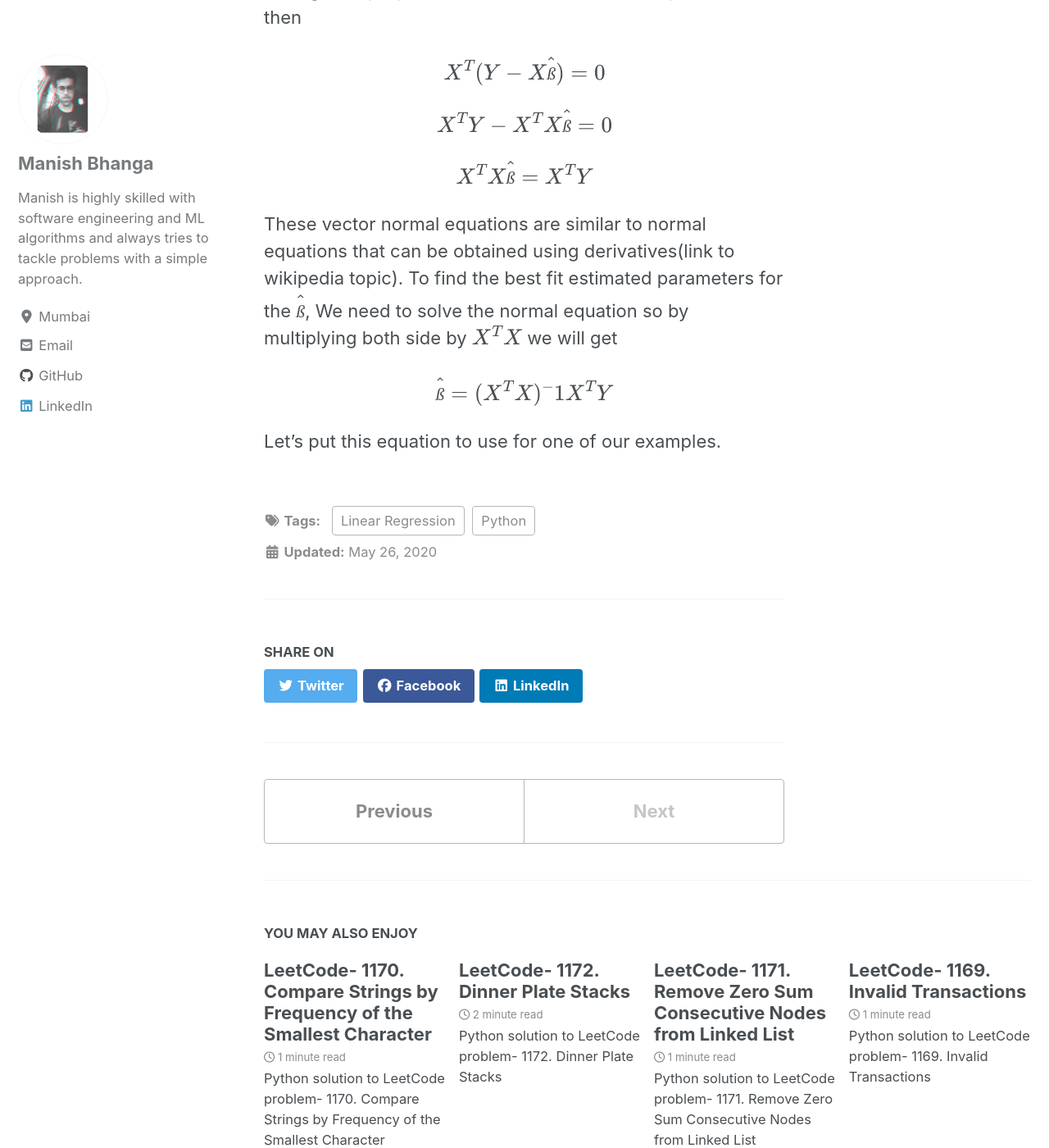
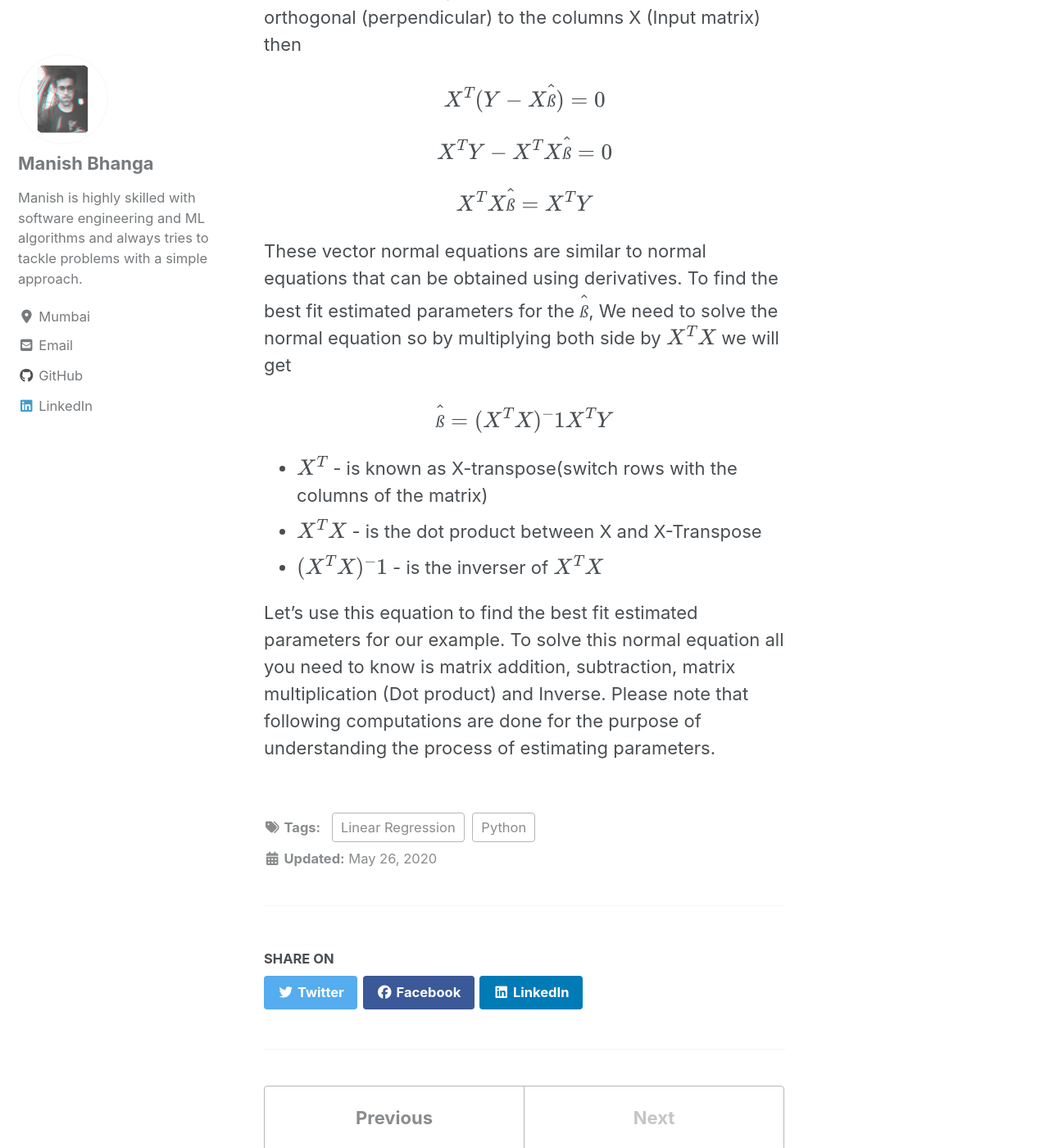
Before and after one commit to bhanga-manish/bhanga.github.io, a Jekyll site: the page built from _posts/2020-05-26-Calculating Multiple Linear Regression Parameters.md, in a window 1280 px wide and 1400 px high, scrolled down 1957 px. Shown: the whole window at 82% size. Built offline with Jekyll 4.4.1, drawn with Linux system fonts in a browser that asks for light colours; cached includes are drawn as plain includes; nearby versions of some CDN libraries; formulas are drawn with MathJax 3; some of the changed text lies outside the part shown.

```diff
--- a/_posts/2020-05-26-Calculating Multiple Linear Regression Parameters.md
+++ b/_posts/2020-05-26-Calculating Multiple Linear Regression Parameters.md
@@ -22,7 +22,9 @@
 
 The process of derivation is more convenient with the help of vectors and matrices.
 
+<p align="center"">
 <img src="{{ site.url }}{{ site.baseurl }}/images/MLR/MLR_matrix_form.png" alt="Matrices and vectors">
+</p>
 
 With this compact notation, the linear regression model can be written in the form.
 
@@ -40,8 +42,13 @@
 
 $$ X^TX\hat{ß} = X^TY $$
 
-These vector normal equations are similar to normal equations that can be obtained using derivatives(link to wikipedia topic). To find the best fit estimated parameters for the $\hat{ß}$, We need to solve the normal equation so by multiplying both side by $X^TX$ we will get
+These vector normal equations are similar to normal equations that can be obtained using derivatives. To find the best fit estimated parameters for the $\hat{ß}$, We need to solve the normal equation so by multiplying both side by $X^TX$ we will get
 
 $$ \hat{ß} = (X^TX)^-1X^TY $$
 
-Let’s put this equation to use for one of our examples.
+- $X^T$ - is known as X-transpose(switch rows with the columns of the matrix)
+- $X^TX$ -  is the dot product between X and X-Transpose
+- $(X^TX)^-1$ - is the inverser of $X^TX$
+
+Let’s use this equation to find the best fit estimated parameters for our example. To solve this normal equation all you need to know is matrix addition, subtraction, matrix multiplication (Dot product) and Inverse.
+Please note that following computations are done for the purpose of understanding the process of estimating parameters.
```
Also changed, not shown: images/MLR/(XTX)-1.png (added), images/MLR/X.png (added), images/MLR/XTX.png (added), images/MLR/XTY.png (added), images/MLR/Y.png (added), images/MLR/final.png (added).
